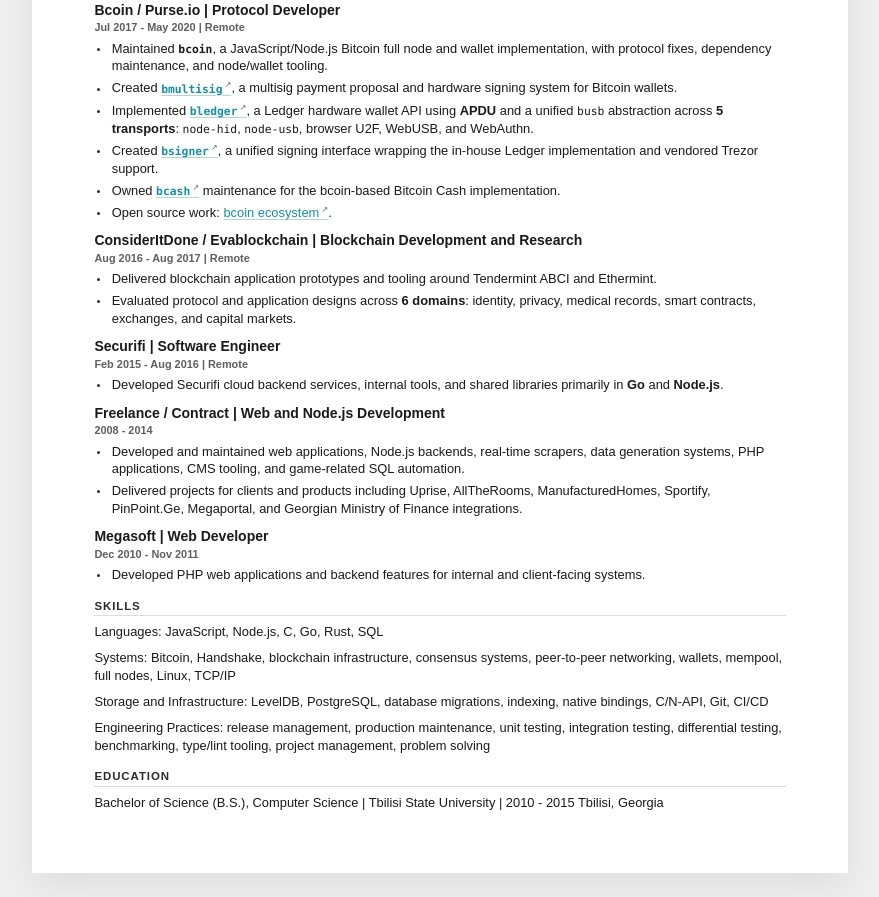
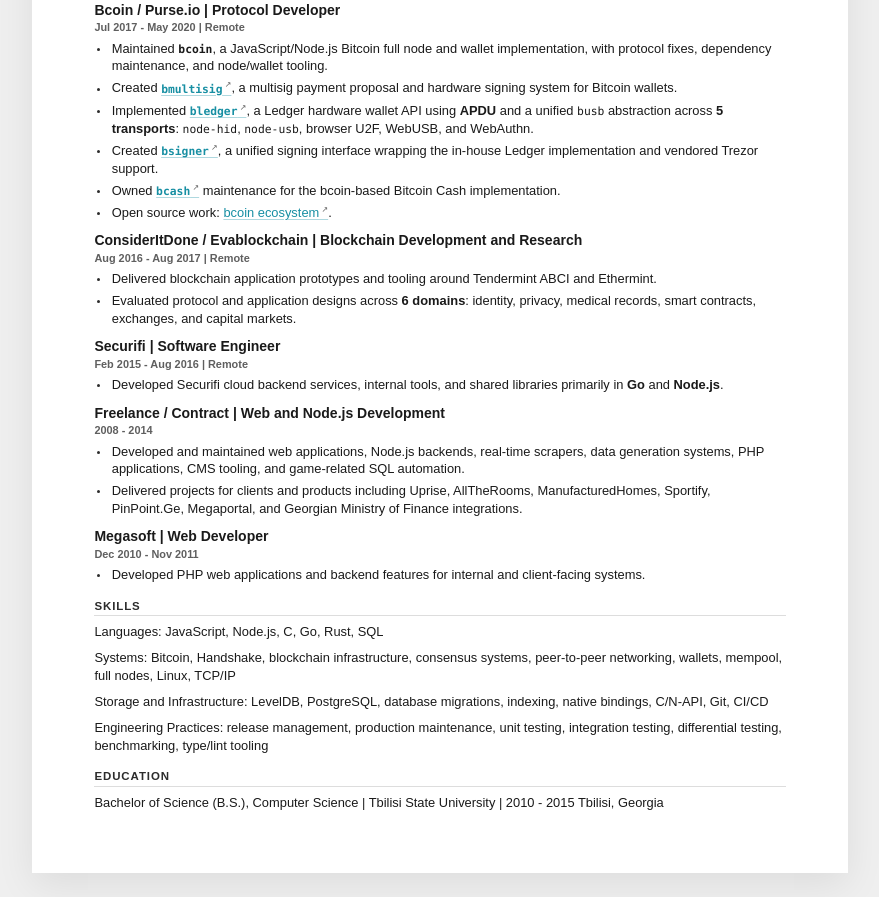
Before and after one commit to nodech/nodech.github.io, a plain HTML site: page resume.html in a window 1280 px wide. Shown: the part 999-1896 px from the top of the page, without its empty margins (200-1079 px from the left). Drawn offline with Linux system fonts and the light colour scheme.

Commit message:
feat: clean.

```diff
--- a/resume.html
+++ b/resume.html
@@ -328,7 +328,7 @@ TCP/IP</p>
 indexing, native bindings, C/N-API, Git, CI/CD</p>
 <p>Engineering Practices: release management, production maintenance,
 unit testing, integration testing, differential testing, benchmarking,
-type/lint tooling, project management, problem solving</p>
+type/lint tooling</p>
 <h2 id="education">Education</h2>
 <p>Bachelor of Science (B.S.), Computer Science | Tbilisi State
 University | 2010 - 2015 Tbilisi, Georgia</p>
```
